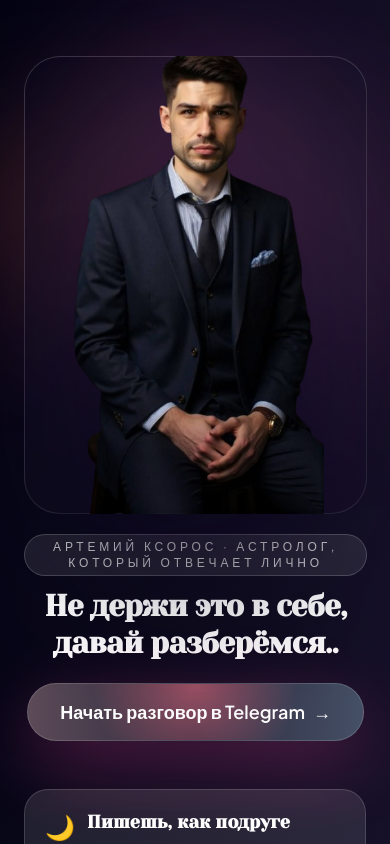
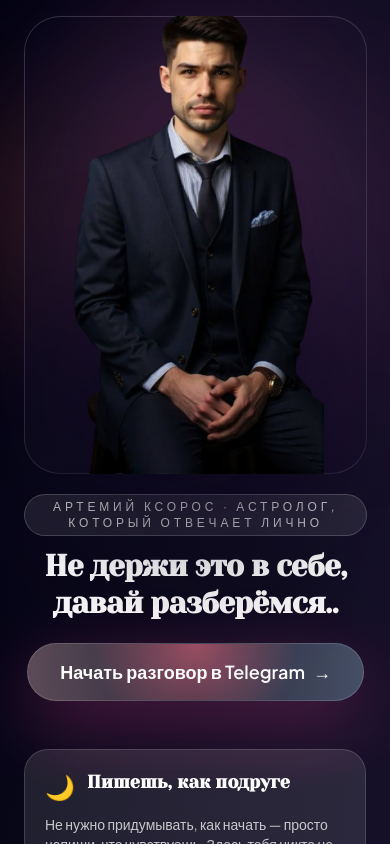
Before and after one commit to DEOZMSK/ksoros-landing-, a Next.js app: page / in a window 390 px wide. Shown: the top 844 px of the page. Built offline with nearby package versions, Linux system fonts and the light colour scheme; no server answers.

Commit message:
Reduce hero top spacing on mobile

```diff
--- a/app/page.tsx
+++ b/app/page.tsx
@@ -79,8 +79,8 @@ export default function HomePage() {
         />
       </div>
 
-      <div className="relative z-10 mx-auto flex min-h-screen max-w-6xl flex-col justify-between gap-6 px-6 py-8 sm:gap-16 sm:px-10 sm:py-16 lg:px-12">
-        <header className="relative flex min-h-[520px] flex-col justify-center overflow-visible pb-6 pt-6 sm:min-h-[660px] sm:pb-24 sm:pt-12">
+      <div className="relative z-10 mx-auto flex min-h-screen max-w-6xl flex-col justify-between gap-6 px-6 pt-2 pb-8 sm:gap-16 sm:px-10 sm:py-16 lg:px-12">
+        <header className="relative flex min-h-[520px] flex-col justify-center overflow-visible pb-6 pt-2 sm:min-h-[660px] sm:pb-24 sm:pt-12">
           <div
             aria-hidden
             className="pointer-events-none absolute left-1/2 top-6 -z-10 h-[520px] w-[min(95vw,600px)] -translate-x-1/2 rounded-[55%] bg-[radial-gradient(circle_at_top,rgba(244,114,182,0.28),transparent_74%)] blur-3xl"
```
